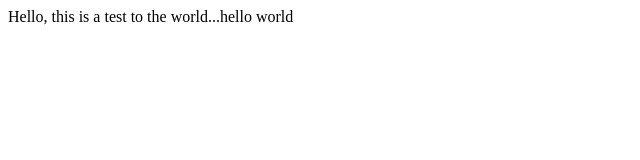
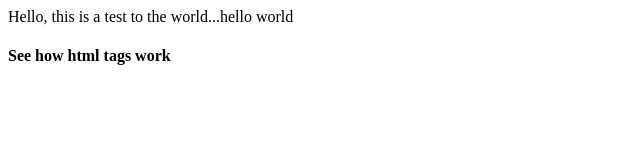
Before and after one commit to nategarrett/liquidangles, a plain HTML site: page index.html in a window 1280 px wide. Shown: the whole page, without its empty margins (0-640 px from the left). Drawn offline with Linux system fonts and the light colour scheme.

Commit message:
checking html tags in notepad

```diff
--- a/index.html
+++ b/index.html
@@ -1 +1,3 @@
 Hello, this is a test to the world...hello world
+
+<h4>See how html tags work</h4>
```
